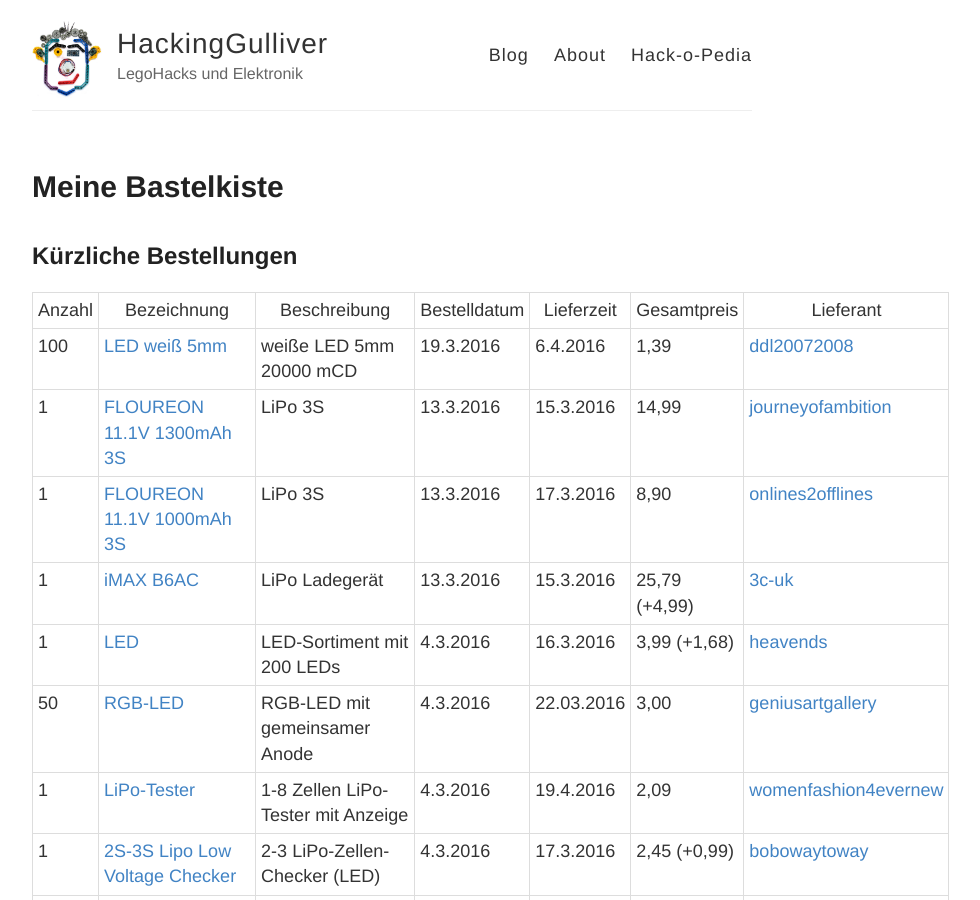
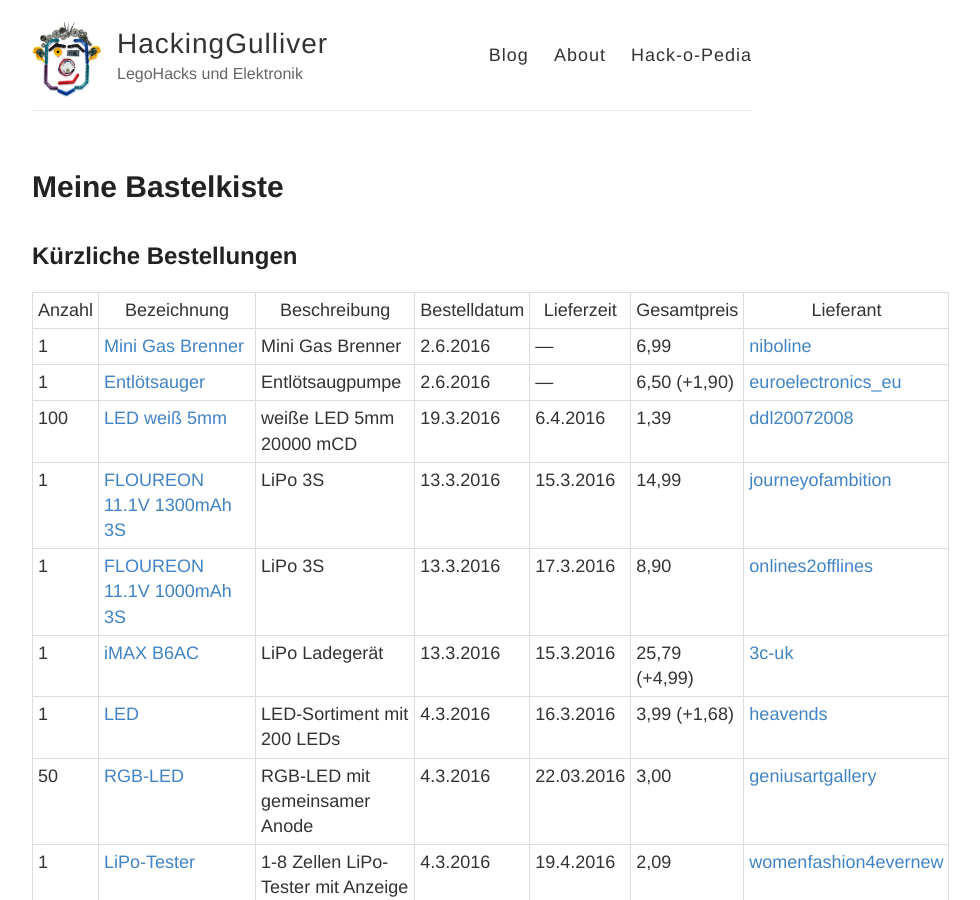
Before and after one commit to HackingGulliver/hackinggulliver.github.io, a Jekyll site: the page built from hackopedia/Lager.md, in a window 1280 px wide and 900 px high. Shown: the whole window, without its empty margins (248-1228 px from the left). Built offline with Jekyll 4.4.1, drawn with Linux system fonts in a browser that asks for light colours.

Commit message:
Lager aktualisiert

```diff
--- a/hackopedia/Lager.md
+++ b/hackopedia/Lager.md
@@ -8,6 +8,8 @@ permalink: /hackopedia/Lager
 
 | Anzahl | Bezeichnung | Beschreibung | Bestelldatum | Lieferzeit | Gesamtpreis | Lieferant |
 | --- | --- | --- | --- | --- | --- | --- |
+| 1 | [Mini Gas Brenner](http://www.ebay.de/itm/271738703757) | Mini Gas Brenner | 2.6.2016 | --- | 6,99 | [niboline](http://www.ebay.de/usr/niboline) |
+| 1 | [Entlötsauger](http://www.ebay.de/itm/300693889841) | Entlötsaugpumpe | 2.6.2016 | --- | 6,50 (+1,90) | [euroelectronics_eu](http://www.ebay.de/usr/euroelectronics_eu) |
 | 100 | [LED weiß 5mm](http://www.ebay.de/itm/401057991064) | weiße LED 5mm 20000 mCD | 19.3.2016 | 6.4.2016 | 1,39 | [ddl20072008](http://www.ebay.de/usr/ddl20072008) |
 | 1 | [FLOUREON 11.1V 1300mAh 3S](http://www.ebay.de/itm/381493534405) | LiPo 3S | 13.3.2016 | 15.3.2016 | 14,99 | [journeyofambition](http://www.ebay.de/usr/journeyofambition) |
 | 1 | [FLOUREON 11.1V 1000mAh 3S](http://www.ebay.de/itm/281745744579) | LiPo 3S | 13.3.2016 | 17.3.2016 | 8,90 | [onlines2offlines](http://www.ebay.de/usr/onlines2offlines) |
```
